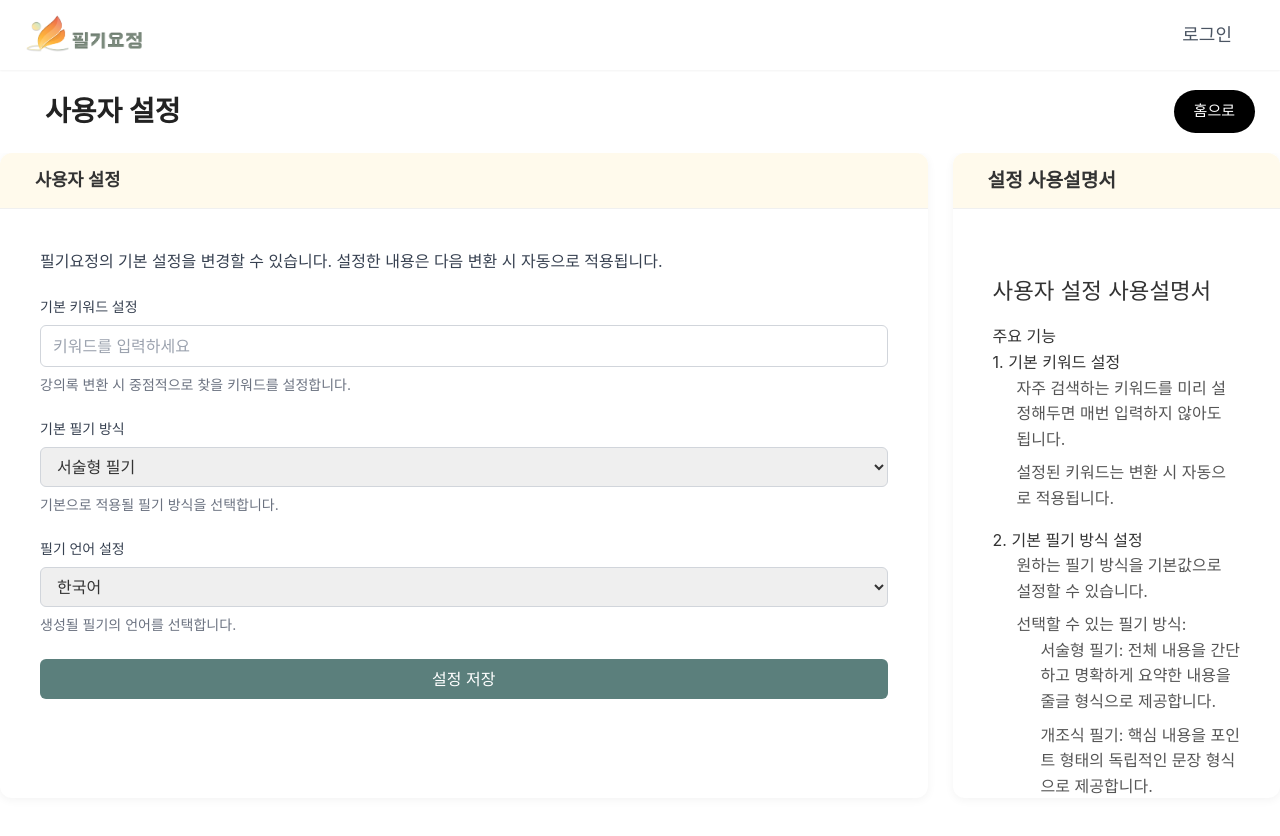
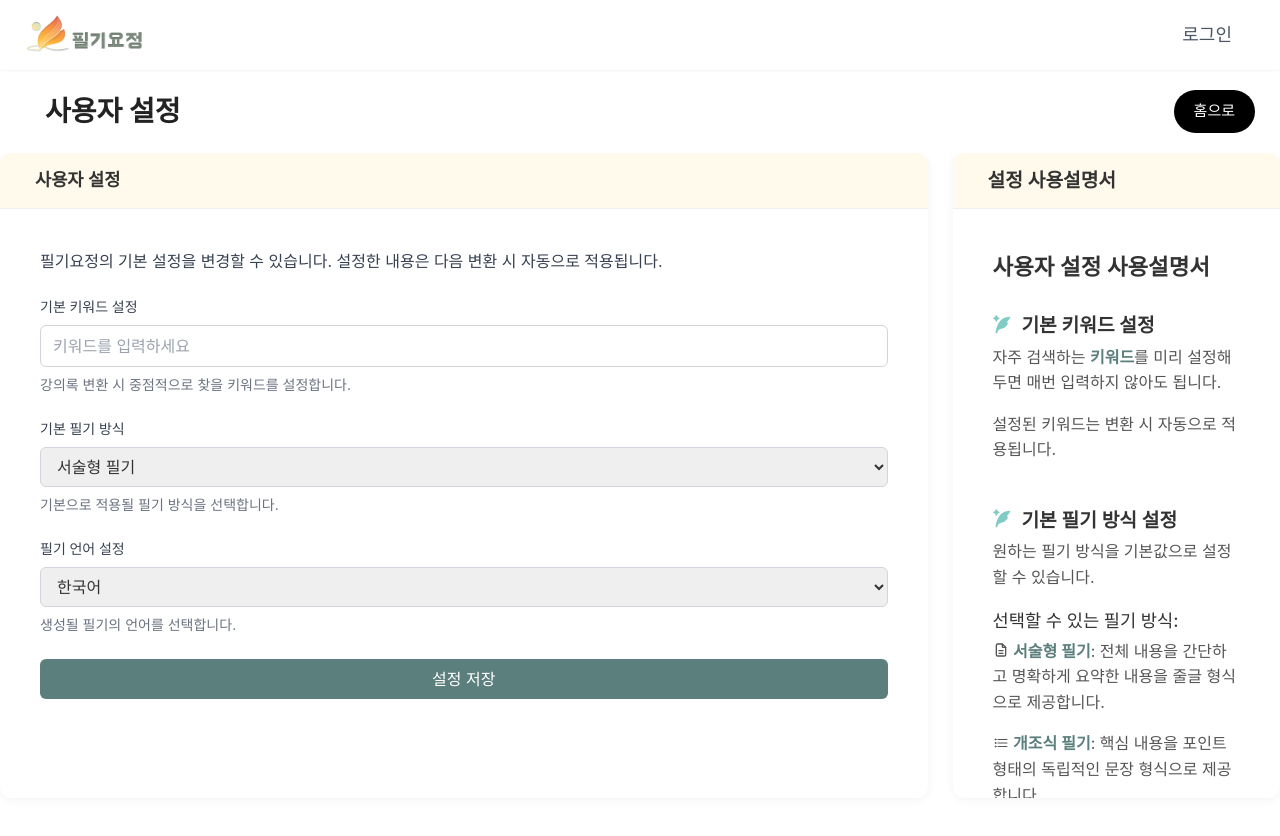
Before and after one commit to 2025capstoneDesign/capstone-FE, a React (Create React App) app: page /setting in a window 1280 px wide. Shown: the top 836 px of the page. Built offline with nearby package versions, Linux system fonts and the light colour scheme; no server answers.

Commit message:
manualSection

```diff
--- a/src/components/Setting/ManualSection.js
+++ b/src/components/Setting/ManualSection.js
@@ -1,5 +1,9 @@
 import React from "react";
 import ReactMarkdown from "react-markdown";
+import { RiQuillPenAiFill } from "react-icons/ri";
+import { TbFileDescription } from "react-icons/tb";
+import { PiKeyBold } from "react-icons/pi";
+import { IoListOutline } from "react-icons/io5";
 
 function ManualSection() {
   return (
@@ -12,7 +16,36 @@ function ManualSection() {
 
       <div className="content-container">
         <div className="manual-content">
-          <ReactMarkdown>
+                  <>
+                    <span className="text-[1.4rem] font-semibold">
+                    사용자 설정 사용설명서
+                    </span>
+                    <br />
+                    {/* <span className="font-semibold">
+                      주요 기능
+                    </span> */}
+                    {/* 키워드 설정 */}
+                    <br />
+                      <span className="text-[1.2rem] font-semibold"><RiQuillPenAiFill className="text-xl mb-1 inline mr-1 text-[#80cbc4]"/> 기본 키워드 설정</span>
+                    <p class="text-gray-700 mt-1">자주 검색하는 <span class="font-semibold text-[#5B7F7C]">키워드</span>를 미리 설정해두면 매번 입력하지 않아도 됩니다.</p>
+                    <p class="text-gray-700">설정된 키워드는 변환 시 자동으로 적용됩니다.</p>
+                    <br />
+
+                    {/* 기본 필기 방식 설정 */}
+                    <span className="text-[1.2rem] font-semibold"><RiQuillPenAiFill className="text-xl mb-1 inline mr-1 text-[#80cbc4]"/> 기본 필기 방식 설정</span>
+                    <p class="text-gray-700 mt-1">원하는 필기 방식을 기본값으로 설정할 수 있습니다.</p>
+                    <span className="text-[1.1rem] font-medium">선택할 수 있는 필기 방식:</span>
+                    <p class="text-gray-700 mt-1"><TbFileDescription className="inline mb-1"/> <span class="font-semibold text-[#5B7F7C]">서술형 필기</span>: 전체 내용을 간단하고 명확하게 요약한 내용을 줄글 형식으로 제공합니다.</p>
+                    <p class="text-gray-700 mt-1"><IoListOutline className="inline mb-1"/> <span class="font-semibold text-[#5B7F7C]">개조식 필기</span>: 핵심 내용을 포인트 형태의 독립적인 문장 형식으로 제공합니다.</p>
+                    <p class="text-gray-700 mt-1"><PiKeyBold className="inline mb-1"/> <span class="font-semibold text-[#5B7F7C]">키워드 필기</span>: 개념 중심으로 핵심 용어와 정의를 제공합니다.</p>
+                    <br />
+
+                    {/* 설정 저장 */}
+                    <span className="text-[1.2rem] font-semibold"><RiQuillPenAiFill className="text-xl mb-1 inline mr-1 text-[#80cbc4]"/> 설정 저장</span>
+                    <p class="text-gray-700 mt-1">'설정 저장' 버튼을 클릭하여 변경사항을 저장합니다.</p>
+                    <p class="text-gray-700 mt-1">저장된 설정은 다음 변환 시 자동으로 적용됩니다.</p>
+                  </>
+          {/* <ReactMarkdown>
             {`
 ## 사용자 설정 사용설명서
 
@@ -33,7 +66,7 @@ function ManualSection() {
 - '설정 저장' 버튼을 클릭하여 변경사항을 저장합니다.
 - 저장된 설정은 다음 변환 시 자동으로 적용됩니다.
             `}
-          </ReactMarkdown>
+          </ReactMarkdown> */}
         </div>
       </div>
     </div>
```
